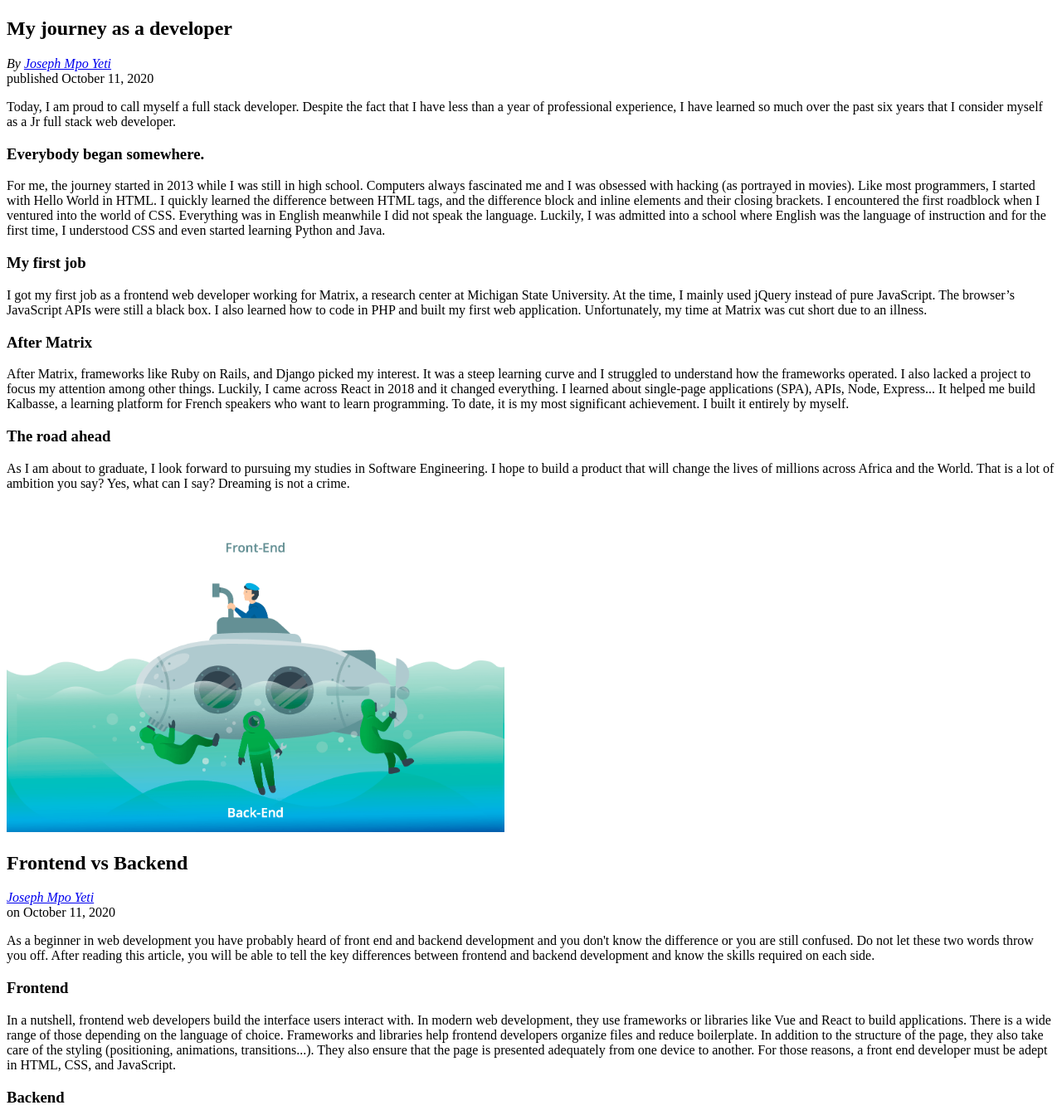
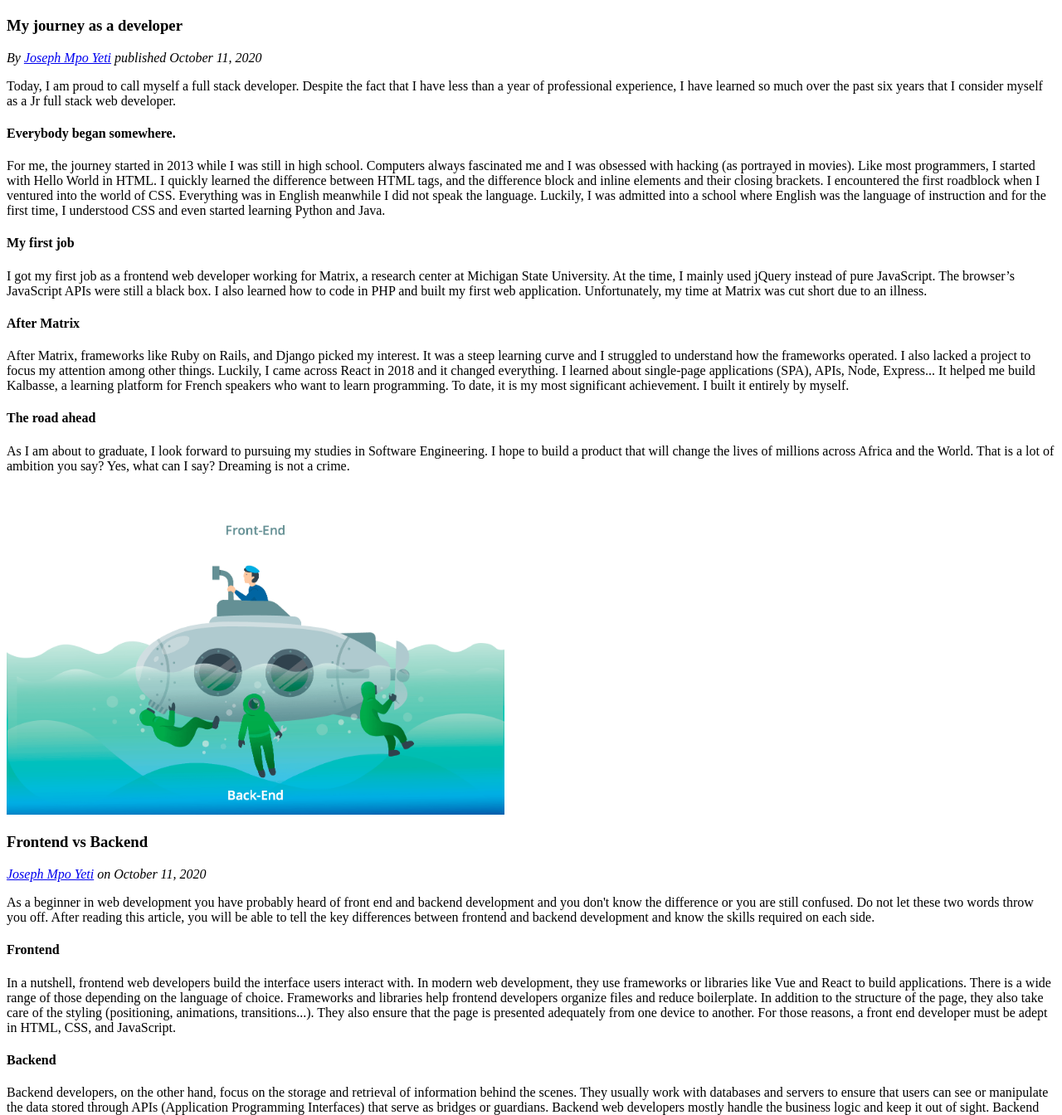
Before and after one commit to joseph-mpo-yeti/mi349_blog, a plain HTML site: page index.html in a window 1280 px wide. Shown: the part 557-1901 px from the top of the page at 83% size. Drawn offline with Linux system fonts and the light colour scheme.

Commit message:
Updated heading

```diff
--- a/index.html
+++ b/index.html
@@ -19,14 +19,15 @@
     </nav>
 
     <section>
-        <h1>Articles</h1>
+        <h2>Articles</h2>
         <article>
             <p><img src="./assets/Customer-Journey.png" width="600" alt="Road and milestones" /></p>
-            <h2>My journey as a developer</h2>
-            <p>
-                <address class="author">By <a rel="author" href="./about.html">Joseph Mpo Yeti</a></address>
-            published <time datetime="2020-10-11" title="October 11th, 2020">October 11, 2020</time>
-            </p>
+
+            <h3>My journey as a developer</h3>
+
+            <address class="author">By <a rel="author" href="./about.html">Joseph Mpo Yeti</a>
+                published <time datetime="2020-10-11" title="October 11th, 2020">October 11, 2020</time>
+            </address>
 
             <p>
                 Today, I am proud to call myself a full stack developer.
@@ -34,7 +35,7 @@
                 I have learned so much over the past six years that I consider myself as a Jr full stack web developer.
             </p>
 
-            <h3>Everybody began somewhere.</h3>
+            <h4>Everybody began somewhere.</h4>
             <p>
                 For me, the journey started in 2013 while I was still in high school.
                 Computers always fascinated me and I was obsessed with hacking (as portrayed in movies).
@@ -47,7 +48,7 @@
 
             </p>
 
-            <h3>My first job</h3>
+            <h4>My first job</h4>
 
             <p>
                 I got my first job as a frontend web developer working for Matrix, a research center at
@@ -56,7 +57,7 @@
                 and built my first web application. Unfortunately, my time at Matrix was cut short due to an illness.
             </p>
 
-            <h3>After Matrix</h3>
+            <h4>After Matrix</h4>
 
             <p>
                 After Matrix, frameworks like Ruby on Rails, and Django picked my interest.
@@ -68,7 +69,7 @@
                 I built it entirely by myself.
             </p>
 
-            <h3>The road ahead</h3>
+            <h4>The road ahead</h4>
 
             <p>
                 As I am about to graduate, I look forward to pursuing my studies in Software Engineering.
@@ -79,19 +80,20 @@
 
         <article>
             <p><img src="./assets/frontend-vs-backend.png" width="600" alt=""></p>
-            <h2>Frontend vs Backend</h2>
 
-            <p>
-                <address class="author"><a rel="author" href="./about.html">Joseph Mpo Yeti</a></address>
-            on <time datetime="2020-10-11" title="October 11th, 2020">October 11, 2020</time>
-            </p>
+            <h3>Frontend vs Backend</h3>
+
+            <address>
+                <a rel="author" href="./about.html">Joseph Mpo Yeti</a> on
+                <time datetime="2020-10-11" title="October 11th, 2020">October 11, 2020</time>
+            </address>
 
             <p>
                 As a beginner in web development you have probably heard of front end and backend development and you don't know the difference or you are still confused.
                 Do not let these two words throw you off. After reading this article, you will be able to tell the key differences between frontend and backend development and know the skills required on each side.
             </p>
 
-            <h3>Frontend</h3>
+            <h4>Frontend</h4>
             <p>
                 In a nutshell, frontend web developers build the interface users interact with.
                 In modern web development, they use frameworks or libraries like Vue and React to build applications.
@@ -102,7 +104,7 @@
                 For those reasons, a front end developer must be adept in HTML, CSS, and JavaScript.
             </p>
 
-            <h3>Backend</h3>
+            <h4>Backend</h4>
             <p>
                 Backend developers, on the other hand, focus on the storage and retrieval of information behind the scenes.
                 They usually work with databases and servers to ensure that users can see or manipulate the data stored through APIs
```
Also changed, not shown: about.html (+4 -1 lines).
